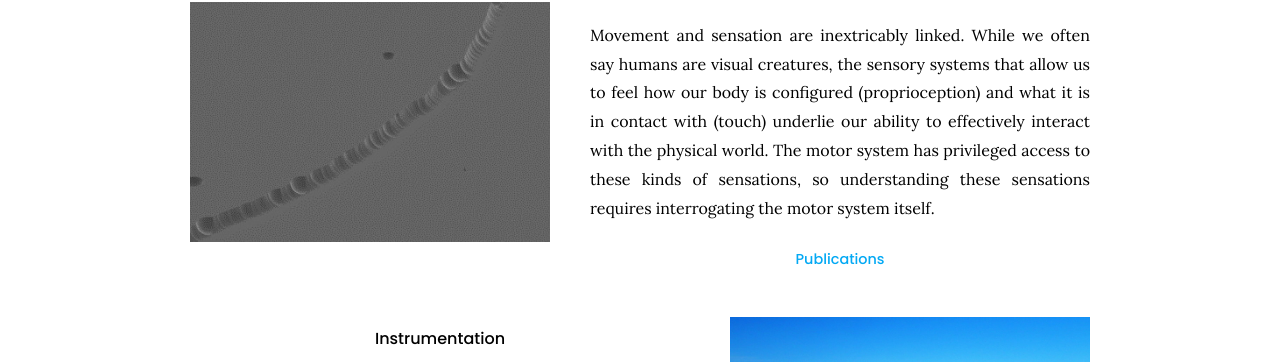
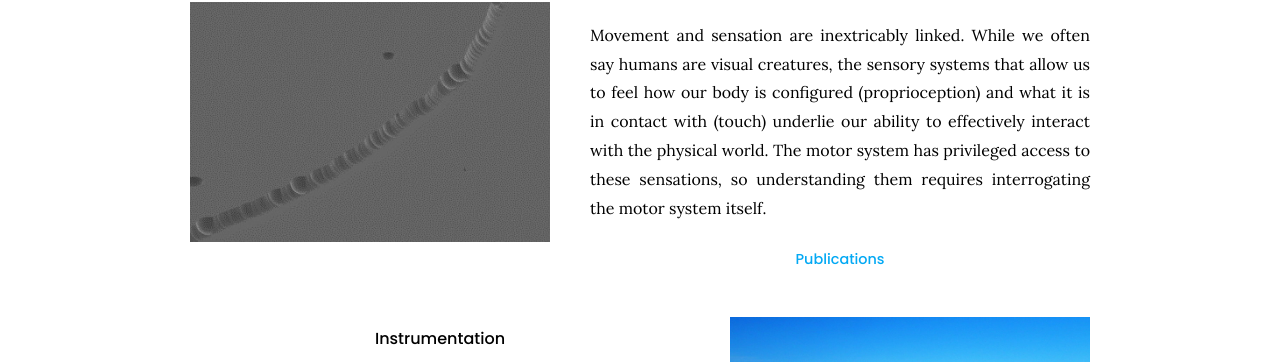
Before and after one commit to sensationinmotion/sensationinmotion.github.io, a Jekyll site: the page built from index.md, in a window 1280 px wide. Shown: the part 743-1105 px from the top of the page. Built offline with Jekyll 4.4.1, drawn with Linux system fonts in a browser that asks for light colours.

Commit message:
Update index.md

```diff
--- a/index.md
+++ b/index.md
@@ -15,7 +15,7 @@ Welcome to the Sensation in Motion Lab at San Diego State University! We study (
 {% include section.html %}
 
 {% capture text %}
-Movement and sensation are inextricably linked. While we often say humans are visual creatures, the sensory systems that allow us to feel how our body is configured (proprioception) and what it is in contact with (touch) underlie our ability to effectively interact with the physical world. The motor system has privileged access to these kinds of sensations, so understanding these sensations requires interrogating the motor system itself.
+Movement and sensation are inextricably linked. While we often say humans are visual creatures, the sensory systems that allow us to feel how our body is configured (proprioception) and what it is in contact with (touch) underlie our ability to effectively interact with the physical world. The motor system has privileged access to these sensations, so understanding them requires interrogating the motor system itself.
 
 {%
   include link.html
```
